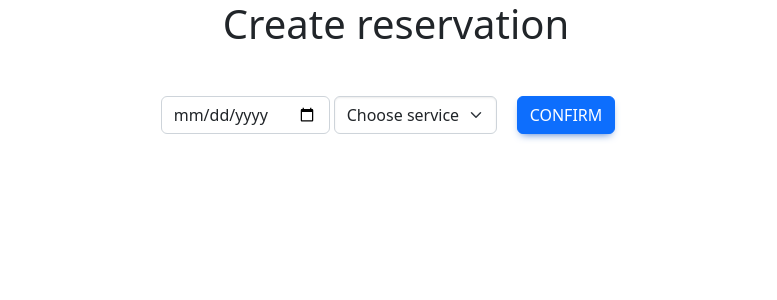
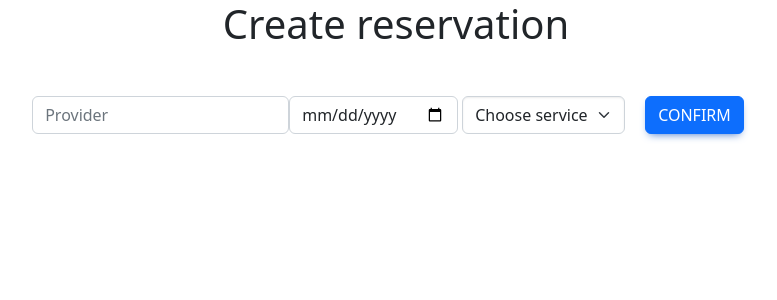
Before and after one commit to MartinSiran/UPB-webapp, a React (Create React App) app in the folder fe/: page /reservation in a window 1280 px wide. Shown: the top 300 px of the page, without its empty margins (244-1021 px from the left). Built offline with nearby package versions, Linux system fonts and the light colour scheme.

Commit message:
add provider

```diff
--- a/fe/src/App.js
+++ b/fe/src/App.js
@@ -4,7 +4,7 @@ import Container from 'react-bootstrap/Container'
 import CryptoForm from './components/CryptoForm'
 import Registration from './components/Registration'
 import Logged from './components/Logged';
-import Form from './components/Form'
+import Reservation from './components/Reservation'
 import FileShare from './components/FileShare'
 import {Route, Routes} from "react-router-dom"
 
@@ -16,7 +16,7 @@ function App() {
       <Routes>
         <Route exact path='/' element={<Registration/>}></Route>
         <Route path='/logged' element={<Logged/>}></Route>
-        <Route exact path='/reservation' element={<Form/>}></Route>
+        <Route exact path='/reservation' element={<Reservation/>}></Route>
       </Routes>
     </Container>
   );
--- a/fe/src/components/Logged.js
+++ b/fe/src/components/Logged.js
@@ -6,7 +6,7 @@ import {useNavigate, Link} from 'react-router-dom';
 import SharedFiles from './SharedFiles';
 import CryptoForm from './CryptoForm'
 import FileShare from './FileShare';
-import Form from './Form'
+import Reservation from './Reservation'
 
 
 
@@ -38,7 +38,7 @@ const Logged = () => {
       <CryptoForm action="encrypt" keyType="public"/>
       <h1>Decrypting</h1>
       <CryptoForm action="decrypt" keyType="private"/>
-      <Form />
+      <Reservation />
     </div>
   )
 }
--- a/fe/src/components/Form.js
+++ b/fe/src/components/Reservation.js
@@ -4,7 +4,7 @@ import {useState} from 'react';
 import { render } from 'react-dom';
 import axios from 'axios';
 
-function Form() {
+function Reservation() {
 
     let displayData = [];
 
@@ -24,6 +24,10 @@ function Form() {
         service : ""
     });
 
+    const [prov, setProv] = useState({
+        provider1 : ""
+    });
+
     const handleChangeDate = event => {
         setDate({
             startDate : event.target.value
@@ -40,9 +44,17 @@ function Form() {
         console.log('value is:',  event.target.value);
     };
 
+    const handleChangeProvider = event => {
+        setProv({
+            provider : event.target.value
+        });
+
+        console.log('value is:',  event.target.value);
+    };
+
     function createReservation() {
 
-        displayData.push(<div  id="display-data mt-3"><p>{date.startDate}  {serv.service}</p></div>);
+        displayData.push(<div  id="display-data mt-3"><p>{prov.provider1} {date.startDate}  {serv.service}</p></div>);
         console.log(displayData)
 
         setData({
@@ -57,10 +69,16 @@ function Form() {
     }
 
     function sendToDatabase(){
-        axios.post(`${process.env.REACT_APP_API_HOST}/events`, {
+        const config = {
+            headers:{
+                'Access-Control-Allow-Origin': 'http://localhost:3000/reservation'
+            }
+          };
+        // console.log(prov.provider)
+        axios.post(`${process.env.REACT_APP_API_HOST}/events`, config,{
             event_time: date.startDate,
             title: serv.service,
-            provider: "a"
+            provider: "b"
           })
           .then(function (response) {
             console.log(response);
@@ -78,6 +96,9 @@ function Form() {
             <div class="d-flex justify-content-center mt-5">
                 <div class="d-block">
                     <div class="d-flex justify-content-start">
+                        <div class="flex">
+                            <input id="provider" class="form-control" type="text" onChange={handleChangeProvider} placeholder={"Provider"}/>
+                        </div>
                         <div class="flex">
                             <input id="startDate" class="form-control" type="date" onChange={handleChangeDate} value={date.startDate}/>
                         </div>
@@ -103,4 +124,4 @@ function Form() {
     )
 }
 
-export default Form;
+export default Reservation;
```
